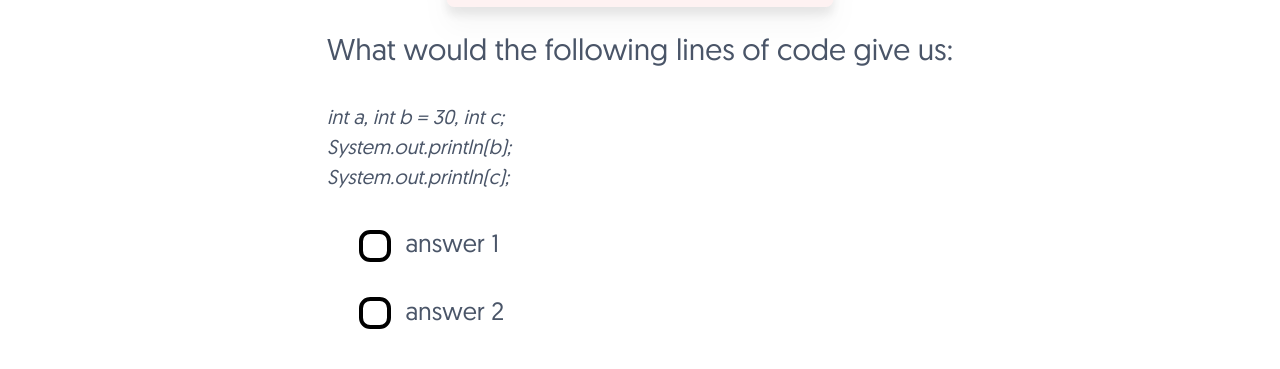
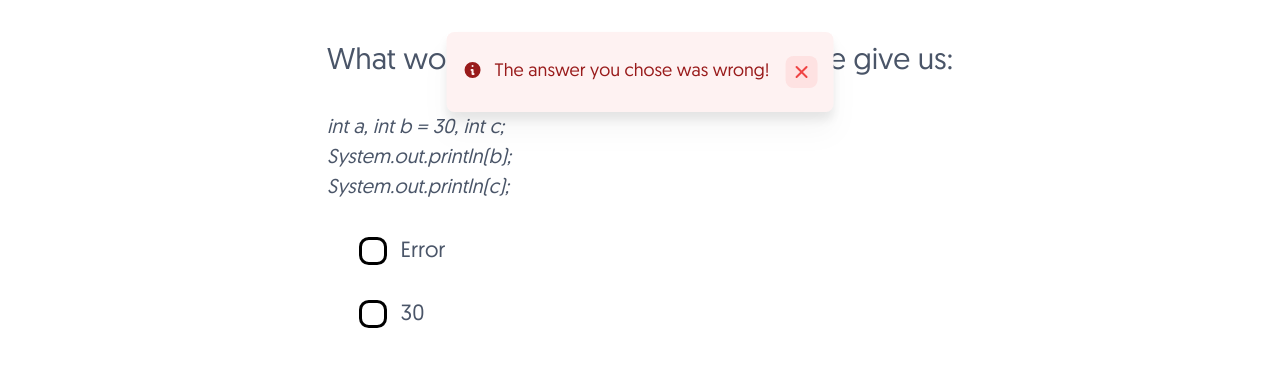
Before and after one commit to davud600/programmers-uni-site-client, a Next.js app: page / in a window 1280 px wide. Both pictures are taken after a click on the button "Submit". Shown: the top 369 px of the page. Built offline with nearby package versions, Linux system fonts and the light colour scheme.

Commit message:
fix: updated styles and alert box to work with portal

```diff
--- a/src/components/Alert.tsx
+++ b/src/components/Alert.tsx
@@ -1,4 +1,5 @@
-import { useRef } from 'react';
+import { useEffect, useRef, useState } from 'react';
+import { createPortal } from 'react-dom';
 
 /* eslint-disable no-nested-ternary */
 type AlertType = 'danger' | 'success' | 'info';
@@ -8,13 +9,21 @@ interface AlertProps {
   message: string;
 }
 
-const Alert = ({ type, message }: AlertProps) => {
+const Alert = ({ type = 'info', message = '' }: AlertProps) => {
   const alertElem = useRef<HTMLDivElement>(null);
+  const portalElem = useRef<any>(null);
+  const [mounted, setMounted] = useState(false);
 
-  return (
+  useEffect(() => {
+    portalElem.current = document.querySelector<HTMLElement>('#portal');
+    setMounted(true);
+  }, []);
+
+  return mounted && portalElem.current
+    ? createPortal(
         <div
           ref={alertElem}
-      className={`mb-4 flex rounded-lg px-2 py-3 drop-shadow-xl md:px-4 md:py-6 ${
+          className={`fixed left-1/2 top-8 mb-4 flex -translate-x-1/2 rounded-lg px-2 py-3 drop-shadow-xl md:px-4 md:py-6 ${
             type === 'danger'
               ? 'bg-red-50'
               : type === 'success'
@@ -91,8 +100,10 @@ const Alert = ({ type, message }: AlertProps) => {
               ></path>
             </svg>
           </button>
-    </div>
-  );
+        </div>,
+        portalElem.current
+      )
+    : null;
 };
 
 export default Alert;
--- a/src/components/home/PracticeQuestion.tsx
+++ b/src/components/home/PracticeQuestion.tsx
@@ -23,11 +23,11 @@ const practiceQuestion: PracticeQuestion = {
   code: '<span>int a, int b = 30, int c;</span><span>System.out.println(b);</span><span>System.out.println(c);</span>',
   answers: [
     {
-      content: 'answer 1',
+      content: 'Error',
       value: 0,
     },
     {
-      content: 'answer 2',
+      content: '30',
       value: 1,
     },
   ],
@@ -91,7 +91,6 @@ const Practice = () => {
   return (
     <>
       {answeredStatus.answered && (
-        <div className="absolute left-1/2 z-10 mb-48 -translate-x-1/2 md:mb-64">
         <Alert
           type={answeredStatus.correct ? 'success' : 'danger'}
           message={`${
@@ -100,7 +99,6 @@ const Practice = () => {
               : ANSWERED_WRONG_MESSAGE
           }`}
         />
-        </div>
       )}
       <div className="flex flex-col px-4">
         <span className="text-xl font-medium md:text-3xl">
--- a/src/pages/_document.tsx
+++ b/src/pages/_document.tsx
@@ -10,6 +10,7 @@ class MyDocument extends Document {
       <Html lang={AppConfig.locale}>
         <Head />
         <body>
+          <div id="portal" className="absolute z-50" />
           <Main />
           <NextScript />
         </body>
--- a/src/styles/practice.css
+++ b/src/styles/practice.css
@@ -6,26 +6,26 @@
   padding-right:5rem;
 }
 .practice-form {
-  width:fit-content;
+  width: fit-content;
 }
 
 input[type="radio"] + label {
-  font-size:25px;
+  font-size: 22px;
 }
 input[type="radio"] {
-  display:none;
+  display: none;
 }
 input[type="radio"] + label:before {
-  content:"";
-  width:2rem;
-  height:2rem;
-  display:inline-block;
-  border: 4px solid black;
-  border-radius:35%;
-  margin-right:0.5rem;
-  vertical-align:middle;
-  transition:all 0.3s ease;
+  content: "";
+  width: 1.75rem;
+  height: 1.75rem;
+  display: inline-block;
+  border: 3px solid black;
+  border-radius: 35%;
+  margin-right: 0.5rem;
+  vertical-align: middle;
+  transition: all 250ms ease;
 }
 input[type="radio"]:checked + label:before {
-  background-color:rgb(153,27,27);
+  background-color: rgb(153,27,27);
 }
```
Lines whose indentation alone changed are shown as unchanged.
